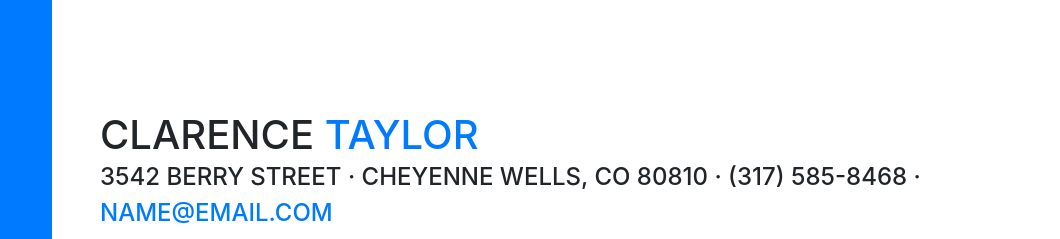
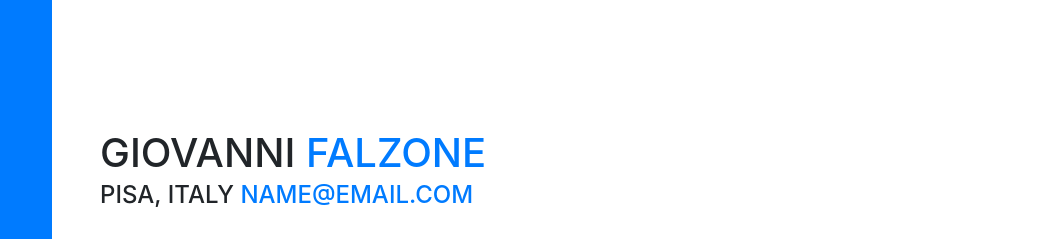
Before and after one commit to GiovanniFalzone/GiovanniFalzone.github.io, a website with bundled scripts: page index.html in a window 1280 px wide. Shown: the part 112-351 px from the top of the page, 220-1280 px from the left. Built offline with nearby package versions, Linux system fonts and the light colour scheme; a web font is replaced by a local one.

Commit message:
modifying index.html to adapt

```diff
--- a/index.html
+++ b/index.html
@@ -27,7 +27,7 @@
 
     <nav class="navbar navbar-expand-lg navbar-dark bg-primary fixed-top" id="sideNav">
       <a class="navbar-brand js-scroll-trigger" href="#page-top">
-        <span class="d-block d-lg-none">Clarence Taylor</span>
+        <span class="d-block d-lg-none">Giovanni Falzone</span>
         <span class="d-none d-lg-block">
           <img class="img-fluid img-profile rounded-circle mx-auto mb-2" src="img/profile.png" alt="">
         </span>
@@ -63,10 +63,10 @@
 
       <section class="resume-section p-3 p-lg-5 d-flex d-column" id="about">
         <div class="my-auto">
-          <h1 class="mb-0">Clarence
-            <span class="text-primary">Taylor</span>
+          <h1 class="mb-0">Giovanni
+            <span class="text-primary">Falzone</span>
           </h1>
-          <div class="subheading mb-5">3542 Berry Street · Cheyenne Wells, CO 80810 · (317) 585-8468 ·
+          <div class="subheading mb-5"> Pisa, Italy
             <a href="mailto:name@email.com">name@email.com</a>
           </div>
           <p class="lead mb-5">I am experienced in leveraging agile frameworks to provide a robust synopsis for high level overviews. Iterative approaches to corporate strategy foster collaborative thinking to further the overall value proposition.</p>
```
